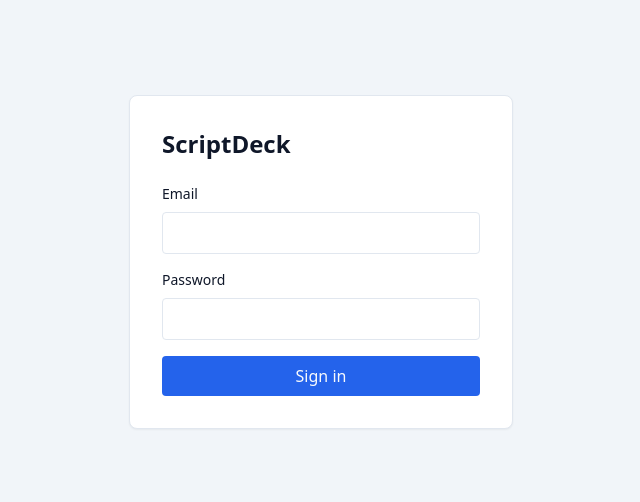
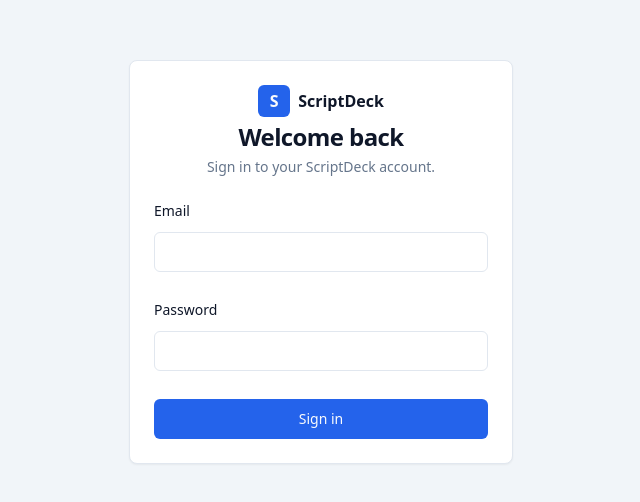
Before and after one commit to aliaadil/scriptdeck, a React (Vite) app in the folder frontend/: page /login in a window 1280 px wide. Shown: the part 138-640 px from the top of the page, without its empty margins (319-959 px from the left). Built offline with nearby package versions, Linux system fonts and the light colour scheme.

Commit message:
feat(ui): polish login page

```diff
--- a/frontend/src/auth/LoginPage.tsx
+++ b/frontend/src/auth/LoginPage.tsx
@@ -1,61 +1,70 @@
-import { useState } from "react";
 import { useNavigate } from "react-router-dom";
+import { useForm } from "react-hook-form";
+import { zodResolver } from "@hookform/resolvers/zod";
+import { z } from "zod";
+import { toast } from "sonner";
+import { Button } from "@/components/ui/button";
+import { Input } from "@/components/ui/input";
+import { Card, CardContent, CardDescription, CardHeader, CardTitle } from "@/components/ui/card";
+import { Field, FieldError, FieldGroup, FieldLabel } from "@/components/ui/field";
 import { useAuth } from "./AuthProvider";
+import { Brand } from "@/components/brand";
+
+const schema = z.object({
+  email: z.string().email(),
+  password: z.string().min(1),
+});
 
 export function LoginPage() {
   const { login } = useAuth();
   const nav = useNavigate();
-  const [email, setEmail] = useState("");
-  const [password, setPassword] = useState("");
-  const [error, setError] = useState<string | null>(null);
-  const [submitting, setSubmitting] = useState(false);
+  const {
+    register,
+    handleSubmit,
+    formState: { errors, isSubmitting },
+  } = useForm<z.infer<typeof schema>>({
+    resolver: zodResolver(schema),
+  });
 
-  async function onSubmit(e: React.FormEvent) {
-    e.preventDefault();
-    setError(null);
-    setSubmitting(true);
+  async function onSubmit(values: z.infer<typeof schema>) {
     try {
-      await login(email, password);
+      await login(values.email, values.password);
       nav("/dashboard");
     } catch (e) {
-      setError((e as Error).message);
-    } finally {
-      setSubmitting(false);
+      toast.error((e as Error).message);
     }
   }
 
   return (
-    <div className="flex min-h-screen items-center justify-center bg-muted">
-      <form
-        onSubmit={onSubmit}
-        className="w-96 rounded-lg border bg-background p-8 shadow-sm"
-      >
-        <h1 className="mb-6 text-2xl font-semibold">ScriptDeck</h1>
-        <label className="mb-2 block text-sm font-medium">Email</label>
-        <input
-          type="email"
-          required
-          value={email}
-          onChange={(e) => setEmail(e.target.value)}
-          className="mb-4 w-full rounded border px-3 py-2"
-        />
-        <label className="mb-2 block text-sm font-medium">Password</label>
-        <input
-          type="password"
-          required
-          value={password}
-          onChange={(e) => setPassword(e.target.value)}
-          className="mb-4 w-full rounded border px-3 py-2"
-        />
-        {error && <div className="mb-4 text-sm text-destructive">{error}</div>}
-        <button
-          type="submit"
-          disabled={submitting}
-          className="w-full rounded bg-primary px-4 py-2 text-primary-foreground"
-        >
-          {submitting ? "Signing in…" : "Sign in"}
-        </button>
-      </form>
+    <div className="flex min-h-screen items-center justify-center bg-muted p-4">
+      <Card className="w-full max-w-sm">
+        <CardHeader className="space-y-2 text-center">
+          <div className="flex justify-center">
+            <Brand />
+          </div>
+          <CardTitle>Welcome back</CardTitle>
+          <CardDescription>Sign in to your ScriptDeck account.</CardDescription>
+        </CardHeader>
+        <CardContent>
+          <form onSubmit={handleSubmit(onSubmit)}>
+            <FieldGroup>
+              <Field>
+                <FieldLabel htmlFor="email">Email</FieldLabel>
+                <Input id="email" type="email" {...register("email")} />
+                {errors.email && <FieldError>{errors.email.message}</FieldError>}
+              </Field>
+              <Field>
+                <FieldLabel htmlFor="password">Password</FieldLabel>
+                <Input id="password" type="password" {...register("password")} />
+                {errors.password && <FieldError>{errors.password.message}</FieldError>}
+              </Field>
+              <Button type="submit" disabled={isSubmitting} className="w-full">
+                {isSubmitting ? "Signing in…" : "Sign in"}
+              </Button>
+            </FieldGroup>
+          </form>
+        </CardContent>
+      </Card>
     </div>
   );
 }
```
Also changed, not shown: 1 other file (tests, documents, lock files or other folders).
